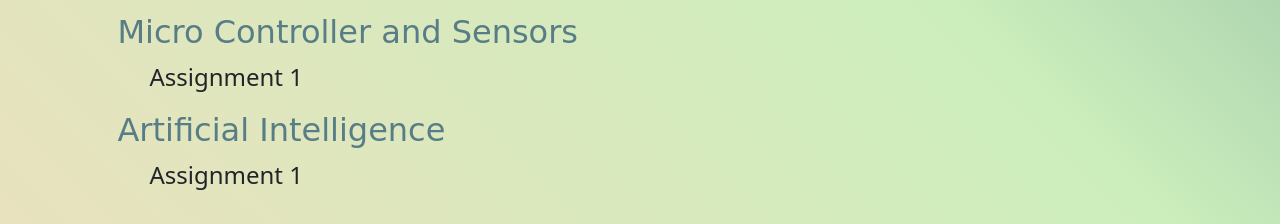
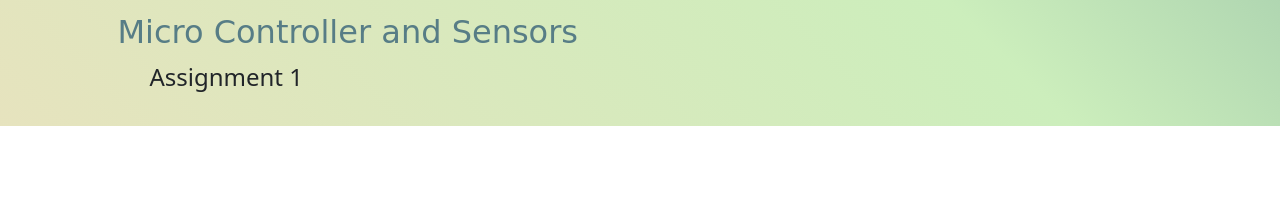
Before and after one commit to 21AryanK/Your_Assignment_Buddy, a plain HTML site: page index.html in a window 1280 px wide. Shown: the part 803-1027 px from the top of the page. After the commit the page ends 929 px from the top, so only its background shows below. Drawn offline with nearby package versions, Linux system fonts and the light colour scheme; a web font is replaced by a local one.

Commit message:
Update index.html

```diff
--- a/index.html
+++ b/index.html
@@ -96,14 +96,6 @@
                     </a>
                 </ul>
             </div>
-            <div class="classSix">
-                <h2 class="subjectHeading">Artificial Intelligence</h2>
-                <ul>
-                    <a href="">
-                        <li>Assignment 1</li>
-                    </a>
-                </ul>
-            </div>
         </div>
     </div>
 
```
